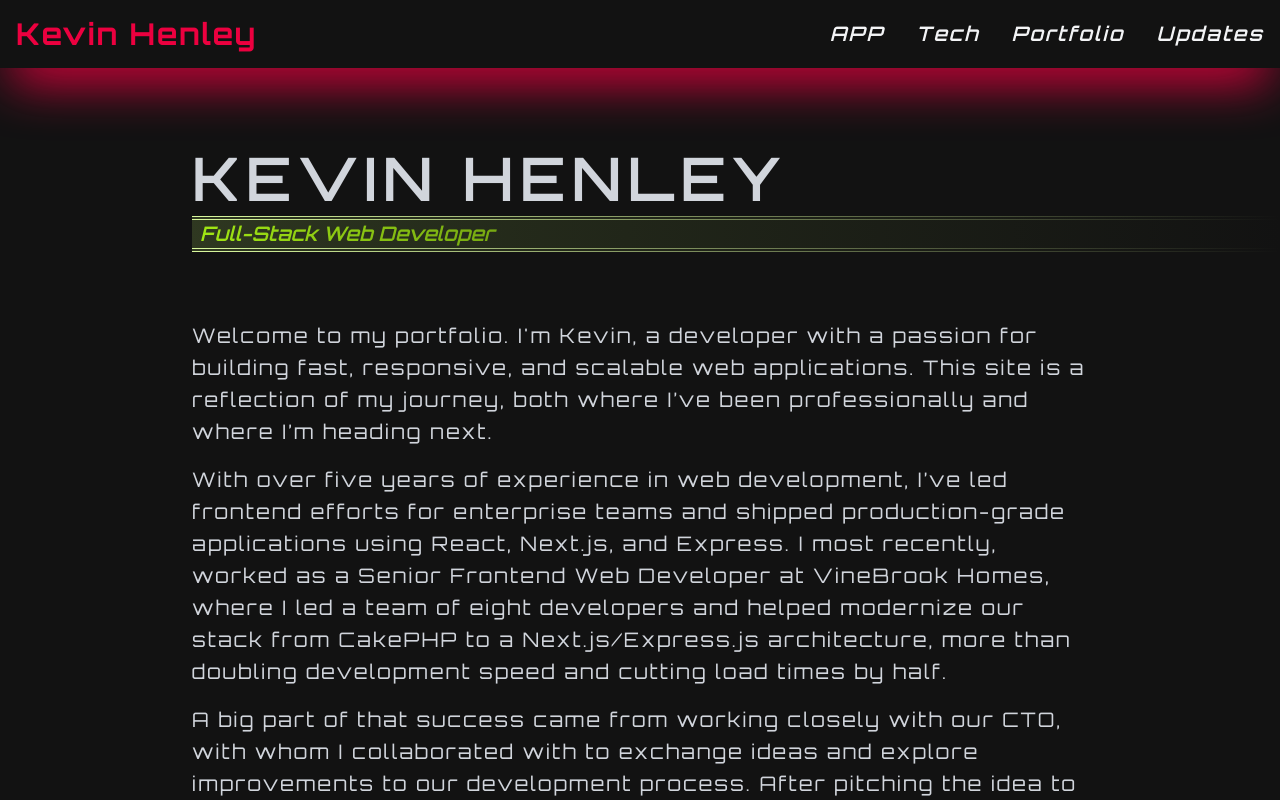
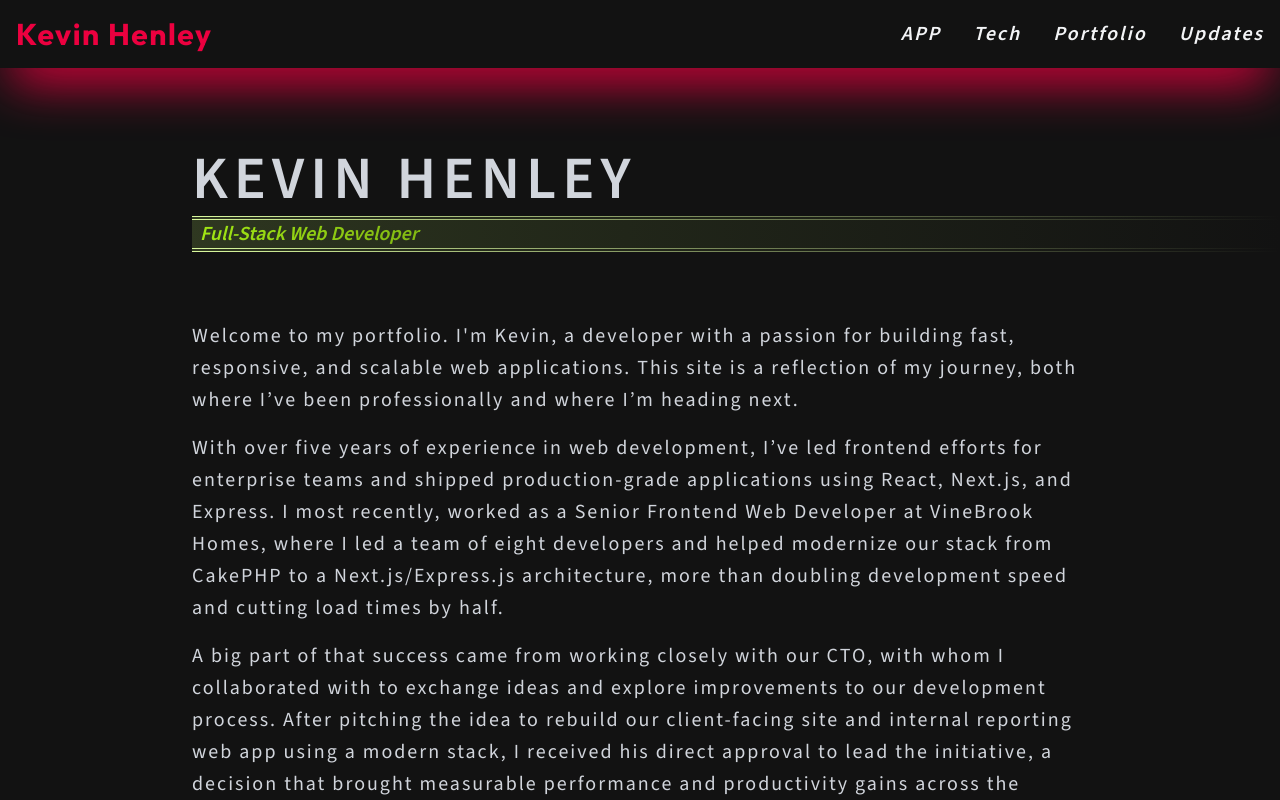
Before and after one commit to KevinHenleyCode/Portfolio-2025, a Next.js app: page / in a window 1280 px wide. Shown: the top 800 px of the page. Built offline with nearby package versions, Linux system fonts and the light colour scheme.

Commit message:
changed font

```diff
--- a/src/app/globals.css
+++ b/src/app/globals.css
@@ -1,13 +1,32 @@
 @import 'tailwindcss';
-@import "tw-animate-css";
+@import 'tw-animate-css';
+/*
+  ---break---
+  */
+
+@theme {
+  /*
+  sm	  40rem	   width >= 640px
+  md	  48rem    width >= 768px
+  lg	  64rem    width >= 1024px
+  xl	  80rem    width >= 1280px
+  2xl	  96rem    width >= 1536px
+  3xl	  120rem   width >= 1920px
+  4xl	  160rem   width >= 2560px
+  5xl	  240rem   width >= 3840px
+  */
+
+  --breakpoint-3xl: 120rem;
+  --breakpoint-4xl: 160rem;
+  --breakpoint-5xl: 240rem;
+}
+
 /*
   ---break---
   */
 @custom-variant dark (&:is(.dark *));
 
 @theme inline {
-  --font-sans: var(--font-orbitron);
-  --font-orbitron: var(--font-orbitron);
   --color-custom-dark: #121212;
   --color-sidebar-ring: var(--sidebar-ring);
   --color-sidebar-border: var(--sidebar-border);
@@ -44,23 +63,6 @@
   --radius-md: calc(var(--radius) - 2px);
   --radius-lg: var(--radius);
   --radius-xl: calc(var(--radius) + 4px);
-}
-
-@theme {
-  /*
-  sm	  40rem	   width >= 640px
-  md	  48rem    width >= 768px
-  lg	  64rem    width >= 1024px
-  xl	  80rem    width >= 1280px
-  2xl	  96rem    width >= 1536px
-  3xl	  120rem   width >= 1920px
-  4xl	  160rem   width >= 2560px
-  5xl	  240rem   width >= 3840px
-  */
-
-  --breakpoint-3xl: 120rem;
-  --breakpoint-4xl: 160rem;
-  --breakpoint-5xl: 240rem;
 }
 
 /*
@@ -151,4 +153,21 @@
   body {
     @apply bg-background text-foreground;
   }
+  /* Source Sans 3 the default body font site‑wide */
+  html {
+    font-family: var(--font-body), system-ui, sans-serif;
+    -webkit-font-smoothing: antialiased;
+    -moz-osx-font-smoothing: grayscale;
+  }
 }
+
+/*
+    ---break---
+    */
+
+/* Add to headings to switch to Outfit */
+@layer utilities {
+  .font-display {
+    font-family: var(--font-display), system-ui, sans-serif;
+  }
+}
--- a/src/app/layout.tsx
+++ b/src/app/layout.tsx
@@ -1,15 +1,22 @@
 import './globals.css'
-import { Orbitron } from 'next/font/google'
+import { Outfit, Source_Sans_3 } from 'next/font/google'
 import type { Metadata } from 'next'
 import NavBar from '@/components/nav/NavBar'
 // import NavBarNew from '@/components/nav/NavBarNew'
 import FooterBar from '@/components/nav/FooterBar'
 import type { ReactNode } from 'react'
 
-const orbitron = Orbitron({
+const display = Outfit({
   subsets: ['latin'],
-  weight: ['400', '500', '600', '700', '800', '900'],
-  variable: '--font-orbitron',
+  variable: '--font-display',
+  weight: ['400', '500', '600', '700', '800'],
+  display: 'swap',
+})
+
+const body = Source_Sans_3({
+  subsets: ['latin'],
+  variable: '--font-body',
+  weight: ['400', '500', '600', '700'],
   display: 'swap',
 })
 
@@ -34,7 +41,7 @@ type RootLayoutProps = {
 
 const RootLayout = ({ children }: RootLayoutProps) => {
   return (
-    <html lang='en' className={orbitron.variable}>
+    <html lang='en' className={`${display.variable} ${body.variable}`}>
       <body className={`flex min-h-screen flex-col antialiased`}>
         <NavBar />
         {/* <NavBarNew /> */}
--- a/src/components/nav/NavBar.tsx
+++ b/src/components/nav/NavBar.tsx
@@ -23,7 +23,7 @@ const NavBar = () => {
         >
           <Link
             href={'/'}
-            className='3xl:text-5xl 5xl:text-7xl text-2xl font-bold tracking-wider text-rose-600 transition-all duration-300 ease-in-out hover:text-shadow-md hover:text-shadow-rose-500/50 xl:text-3xl'
+            className='3xl:text-5xl 5xl:text-7xl font-display text-2xl font-bold tracking-wider text-rose-600 transition-all duration-300 ease-in-out hover:text-shadow-md hover:text-shadow-rose-500/50 xl:text-3xl'
           >
             Kevin Henley
           </Link>
```
